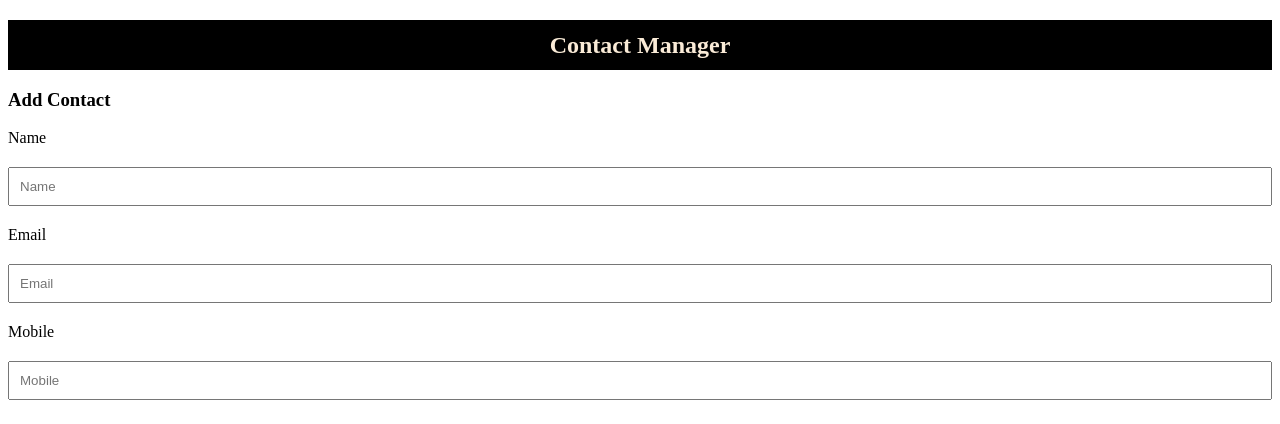
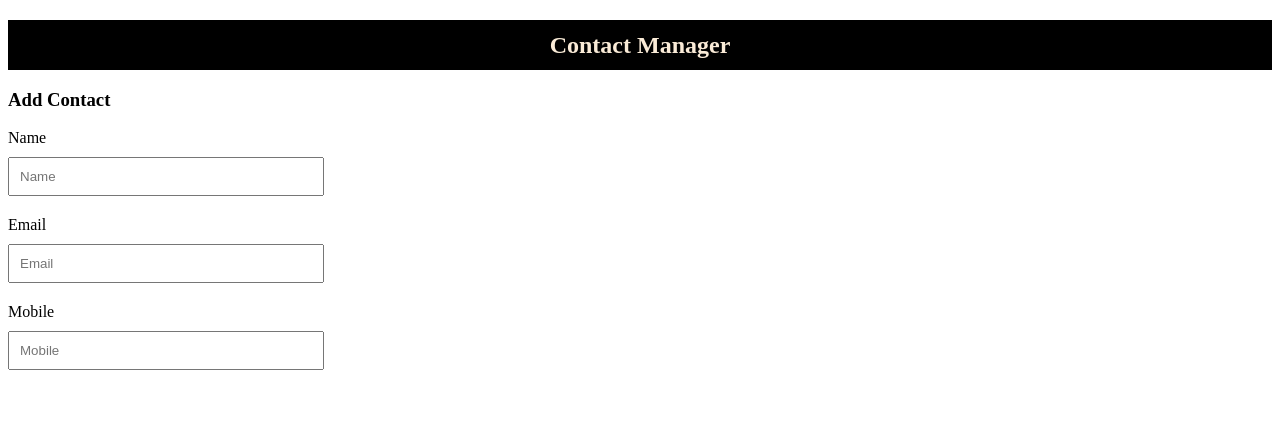
Before and after one commit to yxsn/contactApp, a React (Create React App) app: page / in a window 1280 px wide. Shown: the top 424 px of the page. Built offline with nearby package versions, Linux system fonts and the light colour scheme.

Commit message:
Update App.css

```diff
--- a/src/components/App.css
+++ b/src/components/App.css
@@ -11,7 +11,8 @@
     flex-direction: column;
 }
 #contactInput{
-    margin-top: 20px;
+    margin-top: 10px;
     margin-bottom: 20px;
     padding: 10px;
+    margin-right: 75%;
 }
```
